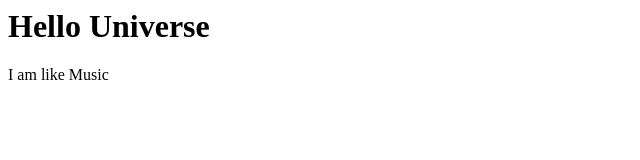
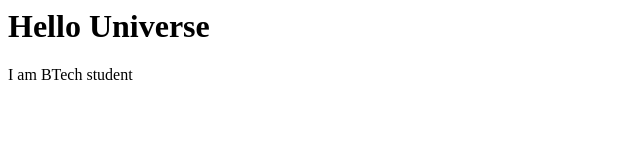
Before and after one commit to nissij0314/Branching-repo02, a plain HTML site: page index.html in a window 1280 px wide. Shown: the full height of the page, 0-640 px from the left. Drawn offline with Linux system fonts and the light colour scheme.

Commit message:
Thrid Commit

```diff
--- a/index.html
+++ b/index.html
@@ -4,6 +4,6 @@
 </head>
 <body>
       <h1>Hello Universe</h1>
-      <p1> I am like Music<p1>
+      <p1> I am BTech student<p1>
 </body>
 </html>
```
